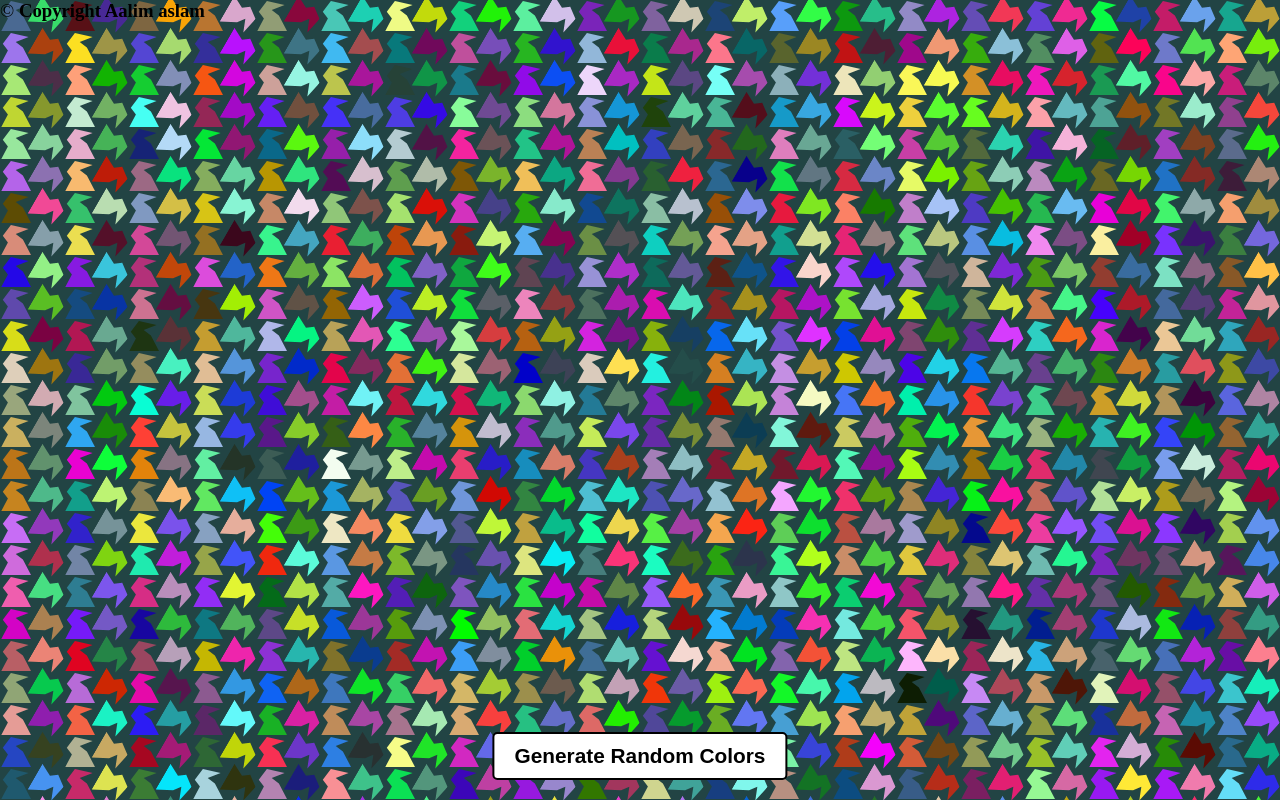
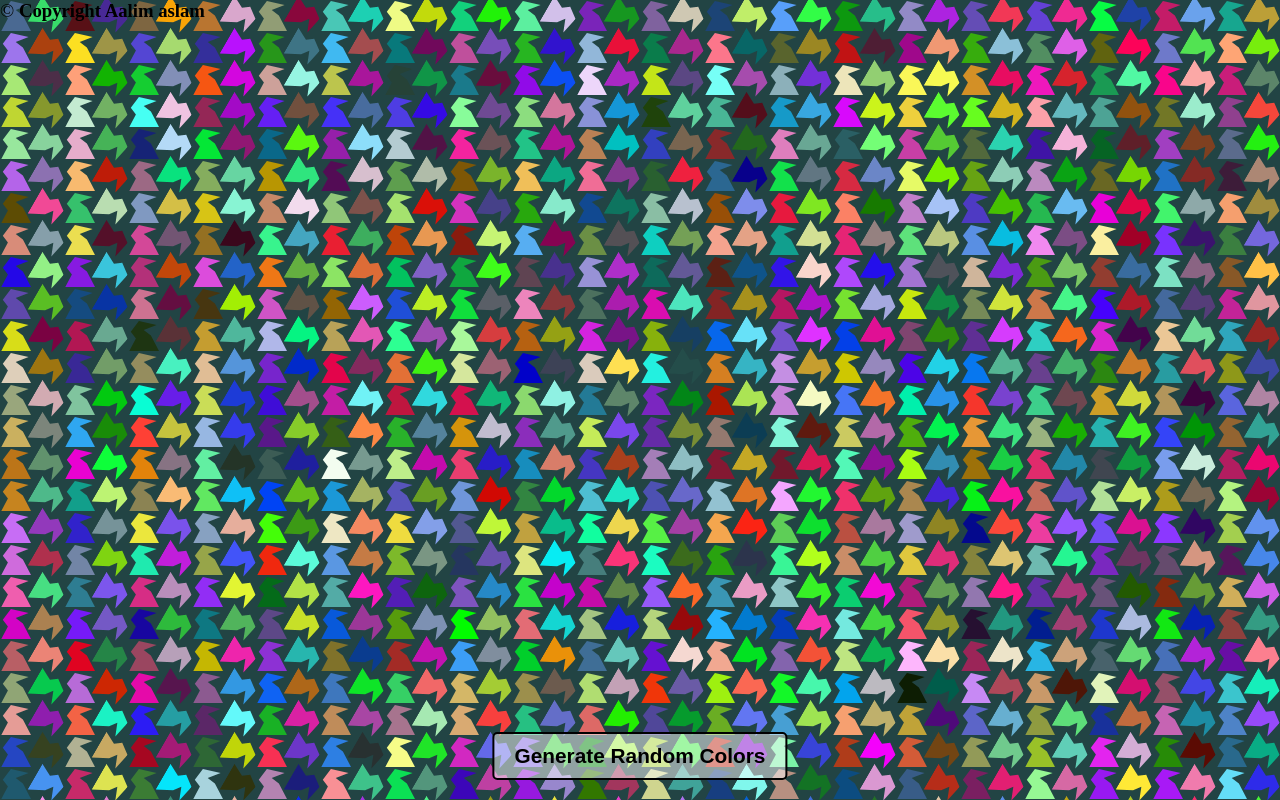
Before and after one commit to aalimaslam/MosiacPattern, a plain HTML site: page index.html in a window 1280 px wide. Drawn offline with Linux system fonts and the light colour scheme.

Commit message:
Update style.css

```diff
--- a/style.css
+++ b/style.css
@@ -38,7 +38,7 @@ span{
     font-weight:500;
 }
 button{
-    background-color: rgba(255,255,2550.5);border:2px solid black;
+    background-color: rgba(255,255,255,0.5);border:2px solid black;
     font-weight:700;font-size:1.3rem;
     transition: .3s;
     outline:none;
```
